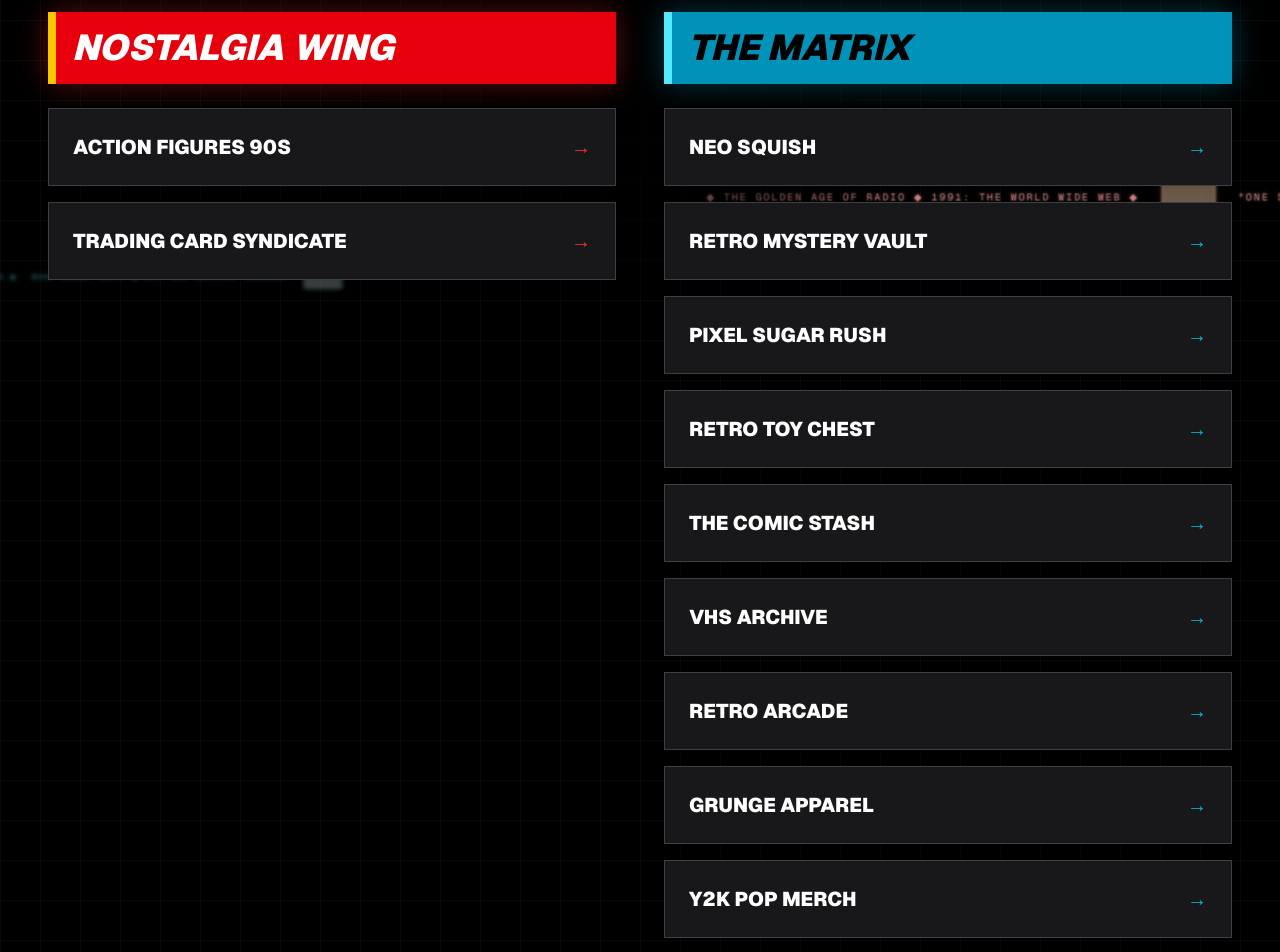
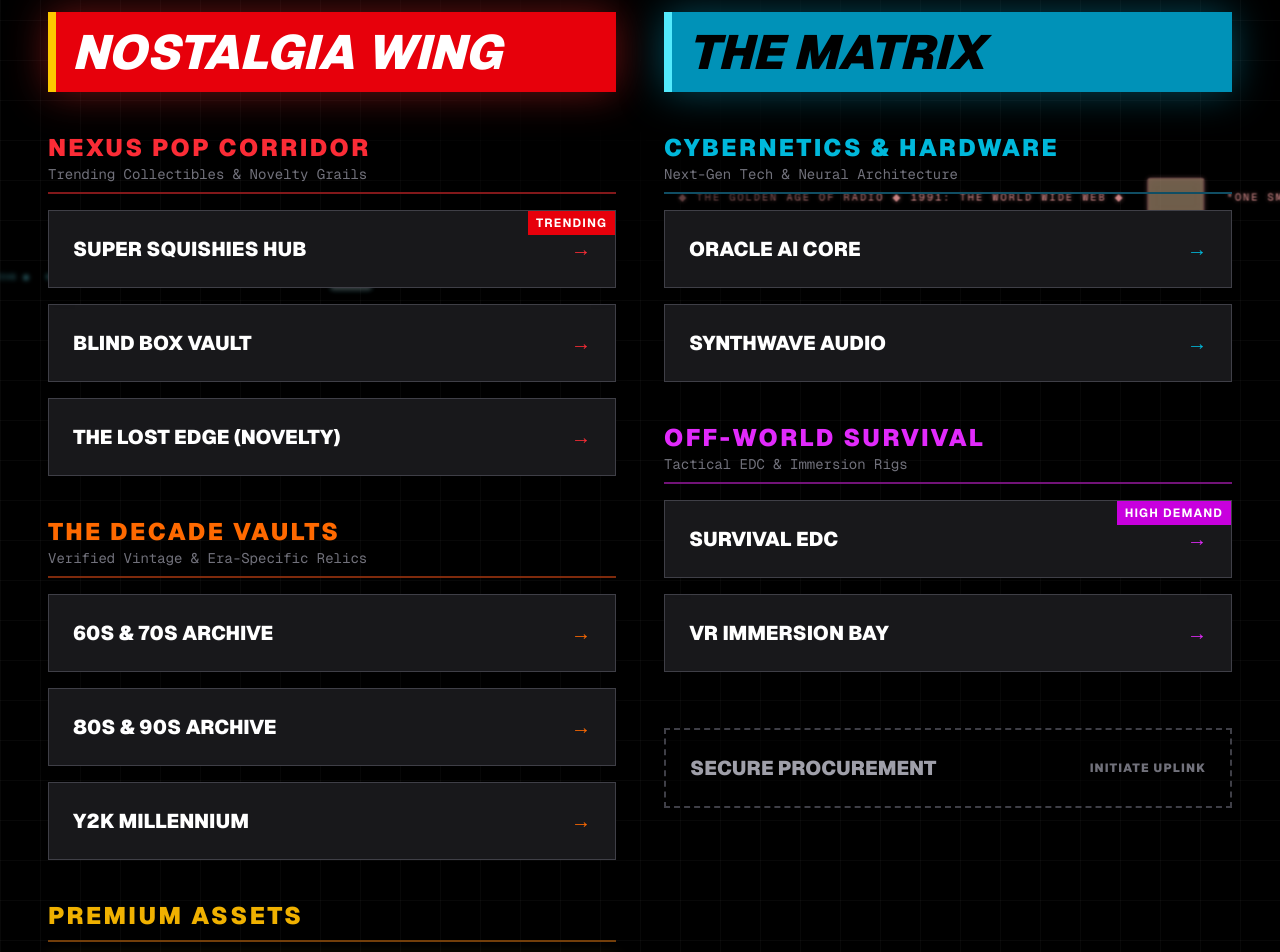
Before and after one commit to aashorrosh-beep/aether-nexus-matrix, a Next.js app: page / in a window 1280 px wide. Shown: the part 340-1292 px from the top of the page. Built offline with nearby package versions, Linux system fonts and the light colour scheme; grey boxes are pictures that could not be loaded.

Commit message:
feat: restored premium grouped corridors and styling

```diff
--- a/app/page.tsx
+++ b/app/page.tsx
@@ -1,49 +1,155 @@
 import Link from 'next/link';
 import { masterInventory } from './inventory';
 
-export default function MainLobby() {
-  const rooms = Object.keys(masterInventory || {}).filter(room => masterInventory[room].length > 0);
+// Helper to check if a room actually has items
+const isLive = (roomId: string) => masterInventory && masterInventory[roomId] && masterInventory[roomId].length > 0;
 
-  const nostalgiaRooms = rooms.filter(r => ['action-figures-90s', 'trading-card-syndicate', 'vintage-arcade', 'threads-and-tracks', '8-bit-consoles', 'retro-toys', 'vintage-lifestyle', 'digital-retro'].includes(r));
-  const matrixRooms = rooms.filter(r => !nostalgiaRooms.includes(r));
-
-  const formatName = (str: string) => str.replace(/-/g, ' ').replace(/\b\w/g, l => l.toUpperCase());
-
+export default function PremiumLobby() {
   return (
     <main className="min-h-screen bg-black text-white p-6 md:p-12 font-sans relative overflow-hidden">
+      {/* Dynamic Cyber Grid Background */}
       <div className="absolute inset-0 bg-[linear-gradient(rgba(255,255,255,0.03)_1px,transparent_1px),linear-gradient(90deg,rgba(255,255,255,0.03)_1px,transparent_1px)] bg-[size:40px_40px] pointer-events-none"></div>
 
       <div className="max-w-7xl mx-auto space-y-16 relative z-10">
+
+        {/* HEADER */}
         <div className="text-center space-y-4 pt-8">
           <h1 className="text-6xl md:text-9xl font-black uppercase tracking-tighter italic drop-shadow-2xl">Aether Nexus</h1>
           <p className="text-xl md:text-2xl font-mono text-zinc-400 uppercase tracking-widest">Global E-Commerce Matrix • Sector 001</p>
         </div>
 
-        <div className="grid grid-cols-1 md:grid-cols-2 gap-12 pt-8">
-          <div className="space-y-6">
-            <div className="bg-red-600 p-4 border-l-8 border-yellow-400 shadow-[0_0_30px_rgba(220,38,38,0.4)]">
-              <h2 className="text-4xl font-black uppercase italic">Nostalgia Wing</h2>
+        <div className="grid grid-cols-1 lg:grid-cols-2 gap-12 pt-8">
+
+          {/* ==================== NOSTALGIA WING ==================== */}
+          <div className="space-y-10">
+            <div className="bg-red-600 p-4 border-l-8 border-yellow-400 shadow-[0_0_40px_rgba(220,38,38,0.5)]">
+              <h2 className="text-5xl font-black uppercase italic">Nostalgia Wing</h2>
             </div>
-            <div className="grid grid-cols-1 gap-4">
-              {nostalgiaRooms.map(room => (
-                <Link key={room} href={`/nostalgia/${room}`} className="bg-zinc-900 border border-zinc-700 p-6 font-black text-xl uppercase hover:bg-red-900 hover:border-red-500 transition-all shadow-lg flex justify-between items-center group">
-                  <span>{formatName(room)}</span> <span className="text-red-500 group-hover:translate-x-2 transition-transform">→</span>
+
+            {/* CORRIDOR 1: NEXUS POP */}
+            <div className="space-y-4">
+              <div className="border-b-2 border-red-900 pb-2">
+                <h3 className="text-2xl font-black text-red-500 uppercase tracking-widest">Nexus Pop Corridor</h3>
+                <p className="text-zinc-500 font-mono text-sm">Trending Collectibles & Novelty Grails</p>
+              </div>
+              <div className="grid grid-cols-1 gap-4">
+                {isLive('super-squishies-hub') && (
+                  <Link href="/nostalgia/super-squishies-hub" className="bg-zinc-900 border border-zinc-700 p-6 font-black text-xl uppercase hover:bg-red-900 hover:border-red-500 transition-all shadow-lg flex justify-between items-center group relative overflow-hidden">
+                    <div className="absolute top-0 right-0 bg-red-600 text-xs px-2 py-1 font-bold tracking-widest">TRENDING</div>
+                    <span>Super Squishies Hub</span> <span className="text-red-500 group-hover:translate-x-2 transition-transform">→</span>
+                  </Link>
+                )}
+                {isLive('blind-box-vault') && (
+                  <Link href="/nostalgia/blind-box-vault" className="bg-zinc-900 border border-zinc-700 p-6 font-black text-xl uppercase hover:bg-red-900 hover:border-red-500 transition-all shadow-lg flex justify-between items-center group">
+                    <span>Blind Box Vault</span> <span className="text-red-500 group-hover:translate-x-2 transition-transform">→</span>
+                  </Link>
+                )}
+                {isLive('the-lost-edge') && (
+                  <Link href="/nostalgia/the-lost-edge" className="bg-zinc-900 border border-zinc-700 p-6 font-black text-xl uppercase hover:bg-red-900 hover:border-red-500 transition-all shadow-lg flex justify-between items-center group">
+                    <span>The Lost Edge (Novelty)</span> <span className="text-red-500 group-hover:translate-x-2 transition-transform">→</span>
+                  </Link>
+                )}
+              </div>
+            </div>
+
+            {/* CORRIDOR 2: DECADE VAULTS */}
+            <div className="space-y-4">
+              <div className="border-b-2 border-orange-900 pb-2">
+                <h3 className="text-2xl font-black text-orange-500 uppercase tracking-widest">The Decade Vaults</h3>
+                <p className="text-zinc-500 font-mono text-sm">Verified Vintage & Era-Specific Relics</p>
+              </div>
+              <div className="grid grid-cols-1 gap-4">
+                {isLive('decade-60s-70s') && (
+                  <Link href="/nostalgia/decade-60s-70s" className="bg-zinc-900 border border-zinc-700 p-6 font-black text-xl uppercase hover:bg-orange-900 hover:border-orange-500 transition-all shadow-lg flex justify-between items-center group">
+                    <span>60s & 70s Archive</span> <span className="text-orange-500 group-hover:translate-x-2 transition-transform">→</span>
+                  </Link>
+                )}
+                {isLive('decade-80s-90s') && (
+                  <Link href="/nostalgia/decade-80s-90s" className="bg-zinc-900 border border-zinc-700 p-6 font-black text-xl uppercase hover:bg-orange-900 hover:border-orange-500 transition-all shadow-lg flex justify-between items-center group">
+                    <span>80s & 90s Archive</span> <span className="text-orange-500 group-hover:translate-x-2 transition-transform">→</span>
+                  </Link>
+                )}
+                {isLive('decade-y2k') && (
+                  <Link href="/nostalgia/decade-y2k" className="bg-zinc-900 border border-zinc-700 p-6 font-black text-xl uppercase hover:bg-orange-900 hover:border-orange-500 transition-all shadow-lg flex justify-between items-center group">
+                    <span>Y2K Millennium</span> <span className="text-orange-500 group-hover:translate-x-2 transition-transform">→</span>
+                  </Link>
+                )}
+              </div>
+            </div>
+
+            {/* CORRIDOR 3: HIGH TICKET */}
+            <div className="space-y-4">
+              <div className="border-b-2 border-yellow-900 pb-2">
+                <h3 className="text-2xl font-black text-yellow-500 uppercase tracking-widest">Premium Assets</h3>
+              </div>
+              <div className="grid grid-cols-1 gap-4">
+                {isLive('consignment-vault') && (
+                  <Link href="/nostalgia/consignment-vault" className="bg-zinc-900 border border-yellow-700 p-6 font-black text-xl uppercase hover:bg-yellow-900 hover:border-yellow-400 transition-all shadow-[0_0_15px_rgba(234,179,8,0.2)] flex justify-between items-center group relative overflow-hidden">
+                    <div className="absolute top-0 right-0 bg-yellow-500 text-black text-xs px-2 py-1 font-bold tracking-widest">AUTHENTICATED</div>
+                    <span>Consignment Vault</span> <span className="text-yellow-500 group-hover:translate-x-2 transition-transform">→</span>
+                  </Link>
+                )}
+                <Link href="/nostalgia/concierge" className="p-6 border-2 border-dashed border-zinc-700 text-zinc-400 hover:text-white hover:border-zinc-500 transition-colors font-black text-xl uppercase flex justify-between items-center bg-black/50">
+                  <span>White-Glove Sourcing</span> <span className="text-xs tracking-widest text-zinc-500">CONCIERGE DESK</span>
                 </Link>
-              ))}
+              </div>
             </div>
           </div>
 
-          <div className="space-y-6">
-            <div className="bg-cyan-600 p-4 border-l-8 border-cyan-300 shadow-[0_0_30px_rgba(8,145,178,0.4)]">
-              <h2 className="text-4xl font-black uppercase italic text-black">The Matrix</h2>
+          {/* ==================== MATRIX WING ==================== */}
+          <div className="space-y-10">
+            <div className="bg-cyan-600 p-4 border-l-8 border-cyan-300 shadow-[0_0_40px_rgba(8,145,178,0.5)]">
+              <h2 className="text-5xl font-black uppercase italic text-black">The Matrix</h2>
             </div>
-            <div className="grid grid-cols-1 gap-4">
-              {matrixRooms.map(room => (
-                <Link key={room} href={`/netrix/${room}`} className="bg-zinc-900 border border-zinc-700 p-6 font-black text-xl uppercase hover:bg-cyan-950 hover:border-cyan-500 transition-all shadow-lg flex justify-between items-center group">
-                  <span>{formatName(room)}</span> <span className="text-cyan-500 group-hover:translate-x-2 transition-transform">→</span>
+
+            {/* CORRIDOR 1: HARDWARE & AI */}
+            <div className="space-y-4">
+              <div className="border-b-2 border-cyan-900 pb-2">
+                <h3 className="text-2xl font-black text-cyan-500 uppercase tracking-widest">Cybernetics & Hardware</h3>
+                <p className="text-zinc-500 font-mono text-sm">Next-Gen Tech & Neural Architecture</p>
+              </div>
+              <div className="grid grid-cols-1 gap-4">
+                {isLive('oracle-ai-core') && (
+                  <Link href="/netrix/oracle-ai-core" className="bg-zinc-900 border border-zinc-700 p-6 font-black text-xl uppercase hover:bg-cyan-950 hover:border-cyan-500 transition-all shadow-lg flex justify-between items-center group">
+                    <span>Oracle AI Core</span> <span className="text-cyan-500 group-hover:translate-x-2 transition-transform">→</span>
+                  </Link>
+                )}
+                {isLive('synthwave-audio') && (
+                  <Link href="/netrix/synthwave-audio" className="bg-zinc-900 border border-zinc-700 p-6 font-black text-xl uppercase hover:bg-cyan-950 hover:border-cyan-500 transition-all shadow-lg flex justify-between items-center group">
+                    <span>Synthwave Audio</span> <span className="text-cyan-500 group-hover:translate-x-2 transition-transform">→</span>
+                  </Link>
+                )}
+              </div>
+            </div>
+
+            {/* CORRIDOR 2: TACTICAL & IMMERSION */}
+            <div className="space-y-4">
+              <div className="border-b-2 border-fuchsia-900 pb-2">
+                <h3 className="text-2xl font-black text-fuchsia-500 uppercase tracking-widest">Off-World Survival</h3>
+                <p className="text-zinc-500 font-mono text-sm">Tactical EDC & Immersion Rigs</p>
+              </div>
+              <div className="grid grid-cols-1 gap-4">
+                {isLive('survival-edc') && (
+                  <Link href="/netrix/survival-edc" className="bg-zinc-900 border border-zinc-700 p-6 font-black text-xl uppercase hover:bg-fuchsia-950 hover:border-fuchsia-500 transition-all shadow-lg flex justify-between items-center group relative overflow-hidden">
+                    <div className="absolute top-0 right-0 bg-fuchsia-600 text-xs px-2 py-1 font-bold tracking-widest">HIGH DEMAND</div>
+                    <span>Survival EDC</span> <span className="text-fuchsia-500 group-hover:translate-x-2 transition-transform">→</span>
+                  </Link>
+                )}
+                 {isLive('vr-immersion-bay') && (
+                  <Link href="/netrix/vr-immersion-bay" className="bg-zinc-900 border border-zinc-700 p-6 font-black text-xl uppercase hover:bg-fuchsia-950 hover:border-fuchsia-500 transition-all shadow-lg flex justify-between items-center group">
+                    <span>VR Immersion Bay</span> <span className="text-fuchsia-500 group-hover:translate-x-2 transition-transform">→</span>
+                  </Link>
+                )}
+              </div>
+            </div>
+
+            {/* CORRIDOR 3: MATRIX CONCIERGE */}
+            <div className="space-y-4 pt-4">
+               <Link href="/netrix/concierge" className="p-6 border-2 border-dashed border-zinc-700 text-zinc-400 hover:text-green-500 hover:border-green-500 transition-colors font-black text-xl uppercase flex justify-between items-center bg-black/50 group">
+                  <span>Secure Procurement</span> <span className="text-xs tracking-widest text-zinc-500 group-hover:text-green-500 transition-colors">INITIATE UPLINK</span>
                 </Link>
-              ))}
             </div>
+
           </div>
         </div>
       </div>
```
